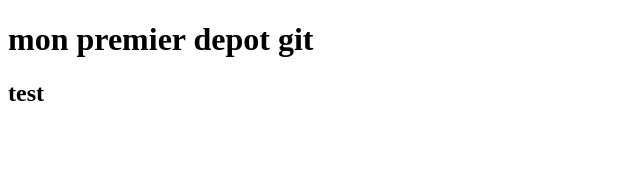
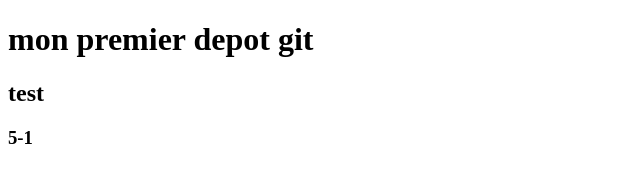
Before and after one commit to rayenghadhab911-spec/project-equipe, a plain HTML site: page index.html in a window 1280 px wide. Shown: the full height of the page, 0-640 px from the left. Drawn offline with Linux system fonts and the light colour scheme.

Commit message:
modifie index.html:5-1

```diff
--- a/index.html
+++ b/index.html
@@ -8,5 +8,6 @@
 <body>
     <h1>mon premier depot git</h1>
     <h2>test</h2>
+    <h3>5-1</h3>
 </body>
 </html>
```
